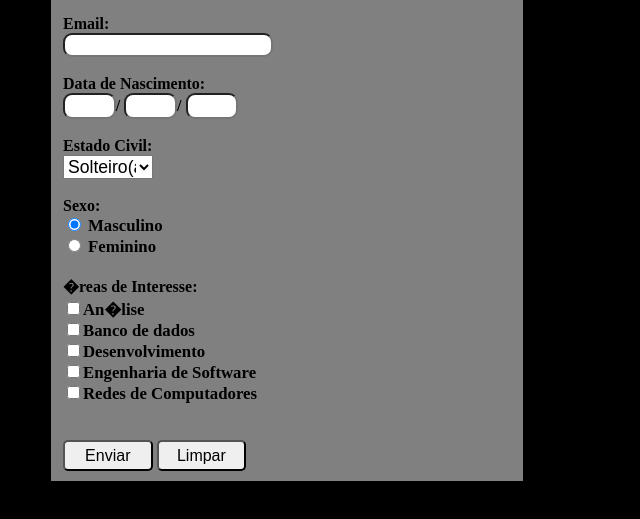
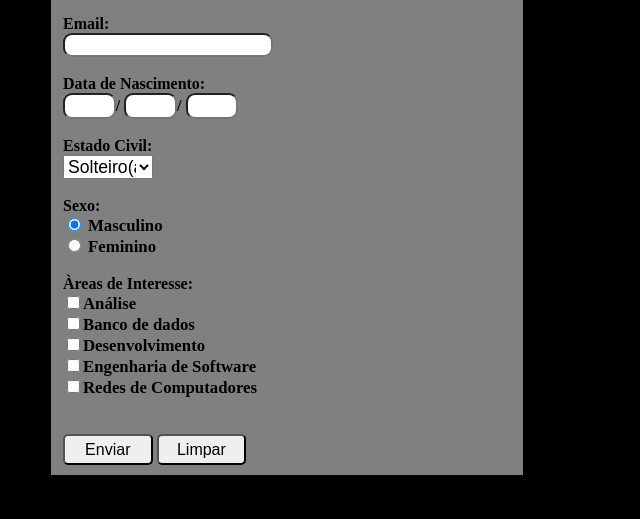
Before and after one commit to davi-garcia/ola-mundo, a plain HTML site: page Meu Site/index.html in a window 1280 px wide. Shown: the part 153-672 px from the top of the page, without its empty margins (219-859 px from the left). Drawn offline with Linux system fonts and the light colour scheme.

Commit message:
Update index.html

```diff
--- a/Meu Site/index.html
+++ b/Meu Site/index.html
@@ -1,5 +1,5 @@
 <!DOCTYPE html>
-<html lang=�pt-br�>
+<html lang="pt-br">
 <head>
 	<meta  name='viewport' content='width=device-width'> <!-- Sendo poss�vel a p�gina redenrizar automaticamente para ser vizualizado em um Dispositivo Mobile -->
 	<title>AVA2 - Davi de Oliveira Garcia</title>
@@ -46,8 +46,8 @@
 				</div>
 					</br>
 				<div>
-					<label >�reas de Interesse:</label> </br>
-					<input type="checkbox" class="interesse" id="c1" value="AN�LISE"><label class="interesse">An�lise</label></br>
+					<label >Àreas de Interesse:</label> </br>
+					<input type="checkbox" class="interesse" id="c1" value="AN�LISE"><label class="interesse">Análise</label></br>
 					<input type="checkbox" class="interesse" id="c3" value="BANCO DE DADOS"><label class="interesse">Banco de dados</label></br>
 					<input type="checkbox" class="interesse" id="c5" value="DESENVOLVIMENTO"><label class="interesse">Desenvolvimento</label></br>
 					<input type="checkbox" class="interesse" id="c7" value="ENGENHARIA DE SOFTWARE"><label class="interesse">Engenharia de Software</label></br>
```
